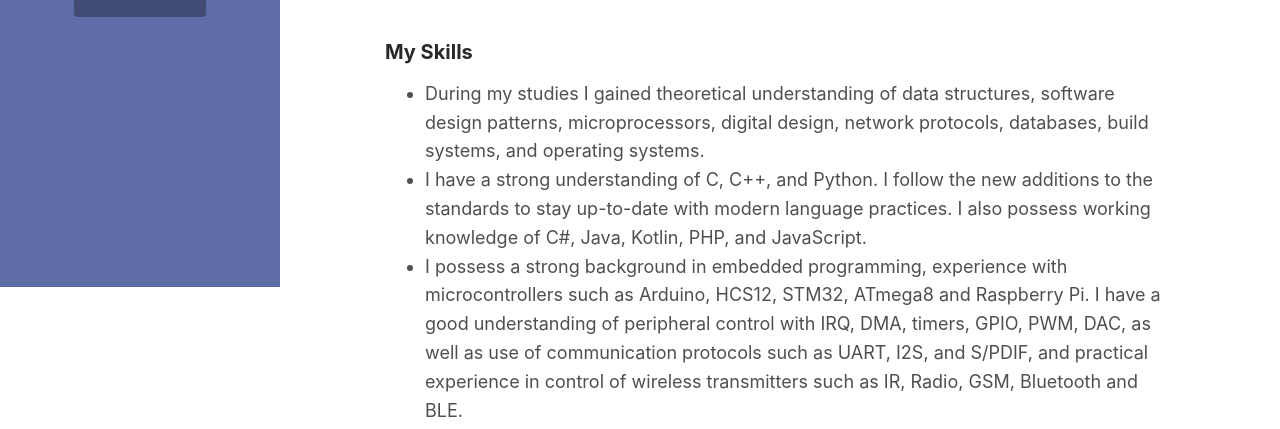
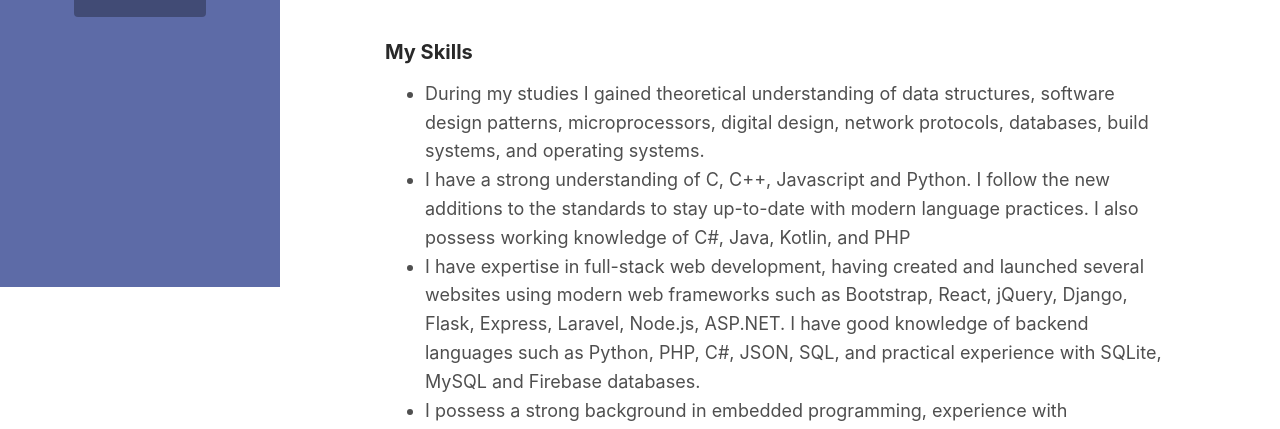
Before and after one commit to dobrovv/dobrovv.github.io, a website with bundled scripts: page index.html in a window 1280 px wide. Shown: the part 513-942 px from the top of the page. Built offline with nearby package versions, Linux system fonts and the light colour scheme.

Commit message:
updated index

```diff
--- a/index.html
+++ b/index.html
@@ -77,7 +77,8 @@
 			    <figure><img class="img-fluid" src="https://www.qt.io/hubfs/Embedded%20Talk/Images/Feature%20Image%20Building%20Process.jpg" alt="image"></figure>
 			    <h5 class="mt-5">My Skills</h5>
 			    <p> <ul><li>During my studies I gained theoretical understanding of data structures, software design patterns, microprocessors,  digital design, network protocols, databases, build systems, and operating systems.</li>
-<li>I have a strong understanding of C, C++, and Python. I follow the new additions to the standards to stay up-to-date with modern language practices. I also possess working knowledge of C#, Java, Kotlin, PHP, and JavaScript.</li>
+<li>I have a strong understanding of C, C++, Javascript and Python. I follow the new additions to the standards to stay up-to-date with modern language practices. I also possess working knowledge of C#, Java, Kotlin, and PHP</li>
+<li>I have expertise in full-stack web development, having created and launched several websites using modern web frameworks such as Bootstrap, React, jQuery, Django, Flask, Express, Laravel, Node.js, ASP.NET. I have good knowledge of backend languages such as Python, PHP, C#, JSON, SQL, and practical experience with SQLite, MySQL and Firebase databases.</li>
 <li>I possess a strong background in embedded programming, experience with microcontrollers such as Arduino, HCS12, STM32, ATmega8 and Raspberry Pi. I have a good understanding of peripheral control with IRQ, DMA, timers, GPIO, PWM, DAC, as well as use of communication protocols such as UART, I2S, and S/PDIF, and practical experience in control of wireless transmitters such as IR, Radio, GSM, Bluetooth and BLE.</li>
  <li>I have a deep understanding of network systems, and practical understanding of sockets as well as knowledge of UDP and TCP/IP protocols, understanding of OSI layers, TCP congestion and flow controls, knowledge of HTTP. I have experience in network analysis with Wireshark and Postman, and some experience configuring CISCO routers and switches.
  </li>
@@ -86,7 +87,6 @@
 <li>I understand RTOS principles, and I have experience in developing real time applications with QNX .</li>
 <li>I am able to read electronic circuit schematics and analyze circuits using circuit laws. I have some experience with PCB design in OrCAD.</li>
 <li>I know how to design FPGA components in VHDL and Verilog using structural and behavioral styles, and validate the designs using test-benches.</li>
-<li>I have expertise in full-stack web development, having created and launched several websites using modern web frameworks such as Bootstrap, React, jQuery, Django, Flask, Express, Laravel, Node.js, ASP.NET. I have good knowledge of backend languages such as Python, PHP, C#, JSON, SQL, and practical experience with SQLite, MySQL and Firebase databases.</li>
 <li>I have some experience with popular development processes such as Scrum and Agile methodologies. Additionaly I have an understanding of team management principles.</li>
 <li>I have practical knowledge of a range of toolchains including GIT, gnu/llvm, Android and Visual Studio.</li>
 </ul></p>
```
